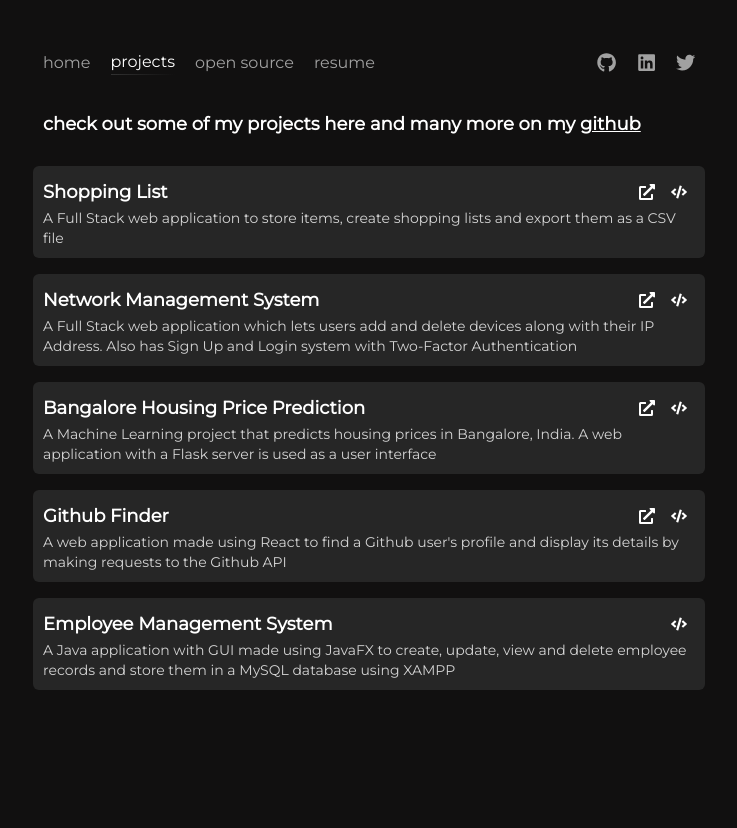
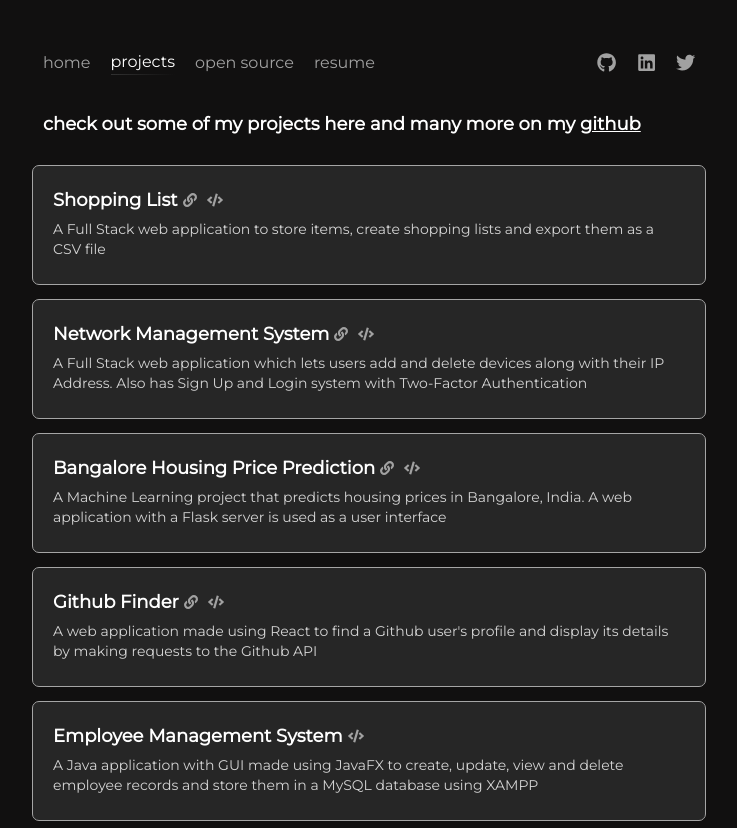
Before and after one commit to SAMURAii-7/shubham-portfolio, a Next.js app: page /projects in a window 1280 px wide. Shown: the whole page, without its empty margins (271-1008 px from the left). Before the commit the page ends 800 px from the top, so only its background shows below. Built offline with nearby package versions, Linux system fonts and the light colour scheme.

Commit message:
update resume and modify project card styling

```diff
--- a/app/components/Project.tsx
+++ b/app/components/Project.tsx
@@ -1,5 +1,5 @@
 import Link from "next/link";
-import { FaExternalLinkAlt, FaCode } from "react-icons/fa";
+import { FaLink, FaCode } from "react-icons/fa";
 
 type Props = {
     name: string;
@@ -10,23 +10,25 @@ type Props = {
 
 const Project = ({ name, description, link, github }: Props) => {
     return (
-        <div className="flex flex-col justify-center items-start bg-[#262626] m-[8px] p-[10px] rounded-md hover:scale-105 transition-all w-full">
-            <div className="flex flex-row justify-between items-center w-full">
-                <h1 className="text-lg font-semibold">{name}</h1>
+        <div className="flex flex-col justify-center items-start bg-[#262626] m-[8px] p-[20px] rounded-md hover:scale-105 transition-all w-full outline outline-[1px] outline-[#a5a5a5]">
+            <div className="flex flex-row items-center w-full max-md:justify-between">
+                <h1 className="text-lg font-semibold max-md:text-base">
+                    {name}
+                </h1>
                 <div className="flex flex-row justify-center items-center">
                     <Link
                         href={link}
                         target="_blank"
-                        className={`${link.length === 0 && "hidden"} m-[8px]`}
+                        className={`${link.length === 0 && "hidden"} m-[5px]`}
                     >
-                        <FaExternalLinkAlt />
+                        <FaLink className="text-sm text-[#a1a1a1] hover:text-white" />
                     </Link>
-                    <Link href={github} target="_blank" className="m-[8px]">
-                        <FaCode />
+                    <Link href={github} target="_blank" className="m-[5px]">
+                        <FaCode className="text-[#a1a1a1] hover:text-white" />
                     </Link>
                 </div>
             </div>
-            <p className="text-[#d4d4d4] text-sm">{description}</p>
+            <p className="text-[#d4d4d4] text-sm py-[5px]">{description}</p>
         </div>
     );
 };
--- a/app/components/ProjectSection.tsx
+++ b/app/components/ProjectSection.tsx
@@ -8,7 +8,7 @@ type Props = {};
 const ProjectSection = (props: Props) => {
     return (
         <div className="mt-[25px]">
-            <h1 className="text-lg font-semibold pl-[10px] max-md:text-center max-md:pl-0">
+            <h1 className="text-lg font-semibold pl-[10px] max-md:text-center max-md:pl-0 max-md:text-base">
                 check out some of my projects here and many more on my{" "}
                 <Link
                     className="underline"
```
Also changed, not shown: 1 other file (tests, documents, lock files or other folders).
